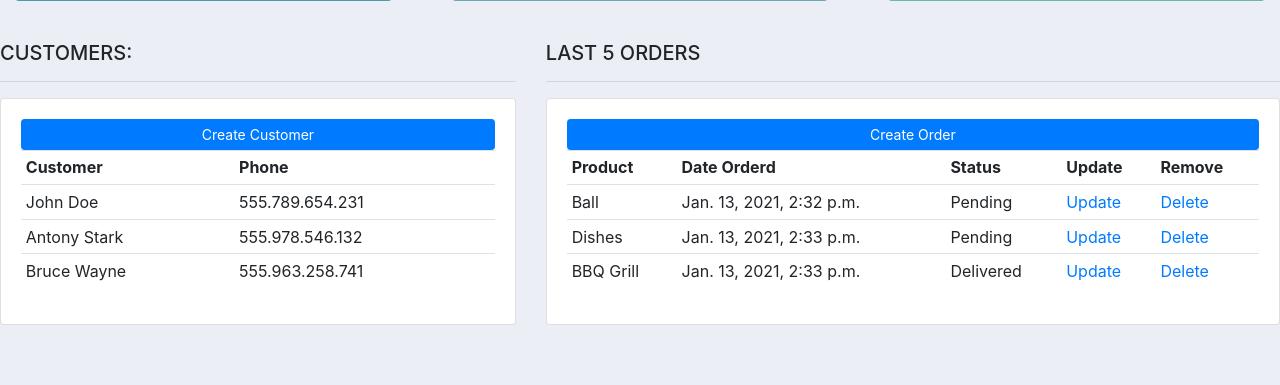
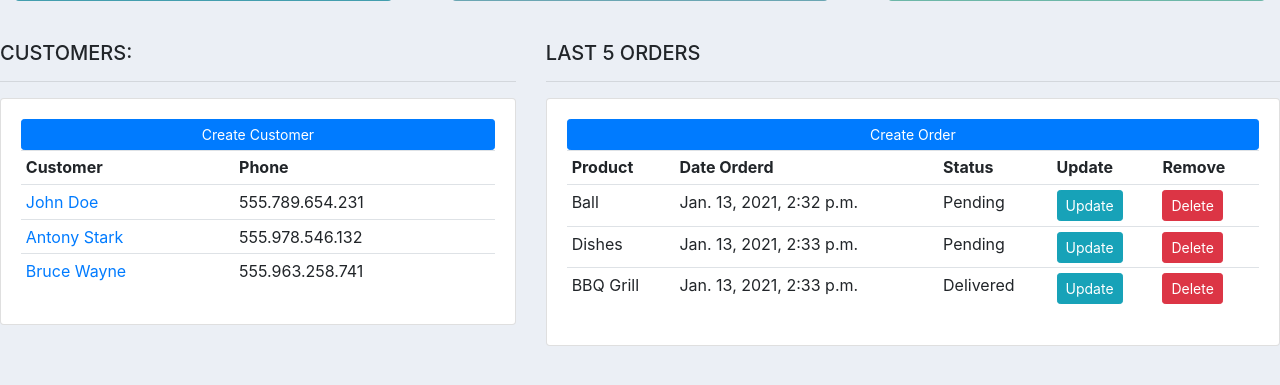
Before and after one commit to JeanBarbosa27/estudando_django_getting_started_com_dennis_ivy, a Django app: page / in a window 1280 px wide. Shown: the part 231-616 px from the top of the page. Run offline with Django 3.2, Linux system fonts and the light colour scheme; data comes from the database, SQL or seed files in the repository; some libraries are stand-ins or nearby versions.

Commit message:
Disponibiliza link para página do cliente

```diff
--- a/accounts/templates/pages/dashboard.html
+++ b/accounts/templates/pages/dashboard.html
@@ -24,7 +24,7 @@ Dashboard
 
                 {% for customer in customers %}
                 <tr>
-                    <td>{{customer}}</td>
+                    <td><a href="{% url 'customers' customer.id %}">{{customer}}</a></td>
                     <td>{{customer.phone}}</td>
                 </tr>
                 {% endfor %}
@@ -51,8 +51,8 @@ Dashboard
                     <td>{{order.product}}</td>
                     <td>{{order.date_created}}</td>
                     <td>{{order.status}}</td>
-                    <td><a href="">Update</a></td>
-                    <td><a href="">Delete</a></td>
+                    <td><a class="btn btn-sm btn-info" href="">Update</a></td>
+                    <td><a class="btn btn-sm btn-danger" href="">Delete</a></td>
                 </tr>
                 {% endfor %}
 
```
